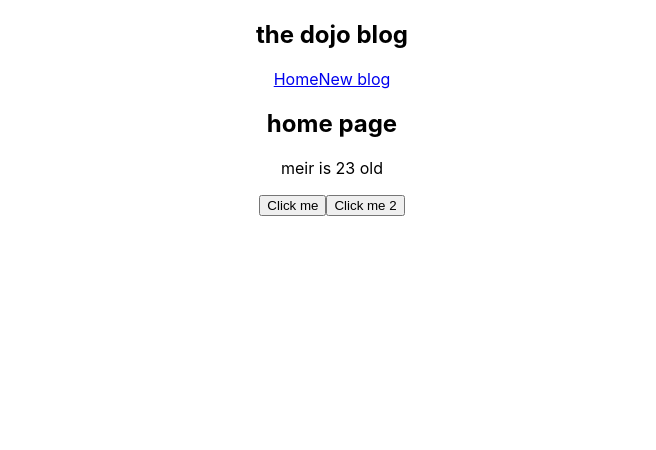
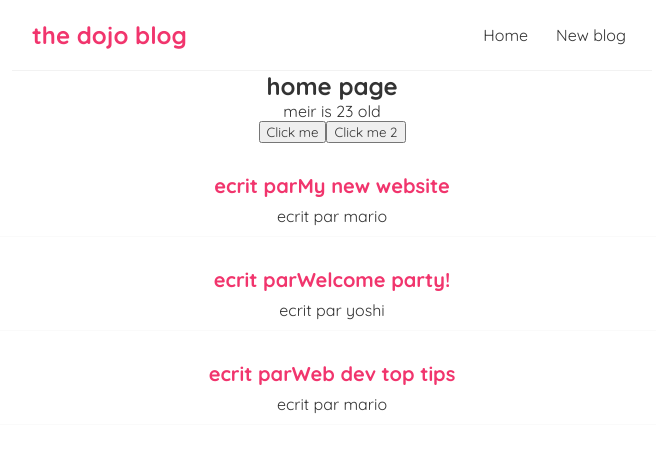
Before and after one commit to meirbelo/react-learning, a React (Create React App) app in the folder mon-app/: page / in a window 1280 px wide. Shown: the top 450 px of the page, without its empty margins (308-964 px from the left). Built offline with nearby package versions, Linux system fonts and the light colour scheme.

Commit message:
ouputting Lists

```diff
--- a/mon-app/src/Home.js
+++ b/mon-app/src/Home.js
@@ -19,12 +19,29 @@
  const handleClick2 = (name, e) => {
   console.log('hello' + name, e.target)
  }
+
+
+ //vdeo 10
+ const [blogs, setBlogs] = useState([
+  { title: 'My new website', body: 'lorem ipsum...', author: 'mario', id: 1 },
+  { title: 'Welcome party!', body: 'lorem ipsum...', author: 'yoshi', id: 2 },
+  { title: 'Web dev top tips', body: 'lorem ipsum...', author: 'mario', id: 3 }
+ ])
  return (
   <div className="home">
        <h2>home page</h2>
        <p>{name} is {age} old</p>
        <button onClick={handleClick}>Click me</button>
        <button onClick = { (e) => handleClick2('meir', e)}> Click me 2 </button>
+
+       {blogs.map((blog) => (
+       <div className="blog-preview" key={blog.id}>
+            <h2>ecrit par{blog.title}</h2>
+            <p> ecrit par {blog.author}</p>
+
+       </div>
+       ))}
+
   </div>
   );
 }
--- a/mon-app/src/index.css
+++ b/mon-app/src/index.css
@@ -1,13 +1,50 @@
-body {
+@import url('https://fonts.googleapis.com/css2?family=Quicksand:wght@300;400;500;600;700&display=swap');
+
+/* base styles */
+* {
   margin: 0;
-  font-family: -apple-system, BlinkMacSystemFont, 'Segoe UI', 'Roboto', 'Oxygen',
-    'Ubuntu', 'Cantarell', 'Fira Sans', 'Droid Sans', 'Helvetica Neue',
-    sans-serif;
-  -webkit-font-smoothing: antialiased;
-  -moz-osx-font-smoothing: grayscale;
+  font-family: "Quicksand";
+  color: #333;
+}
+.navbar {
+  padding: 20px;
+  display: flex;
+  align-items: center;
+  max-width: 600px;
+  margin: 0 auto;
+  border-bottom: 1px solid #f2f2f2;
+}
+.navbar h1 {
+  color: #f1356d;
+}
+.navbar .links {
+  margin-left: auto;
+}
+.navbar a {
+  margin-left: 16px;
+  text-decoration: none;
+  padding: 6px;
+}
+.navbar a:hover {
+  color: #f1356d;
+}
+.content {
+  max-width: 600px;
+  margin: 40px auto;
+  padding: 20px;
 }
 
-code {
-  font-family: source-code-pro, Menlo, Monaco, Consolas, 'Courier New',
-    monospace;
+/* blog previews / list */
+.blog-preview {
+  padding: 10px 16px;
+  margin: 20px 0;
+  border-bottom: 1px solid #fafafa;
 }
+.blog-preview:hover {
+  box-shadow: 1px 3px 5px rgba(0,0,0,0.1);
+}
+.blog-preview h2 {
+  font-size: 20px;
+  color: #f1356d;
+  margin-bottom: 8px;
+}
```
